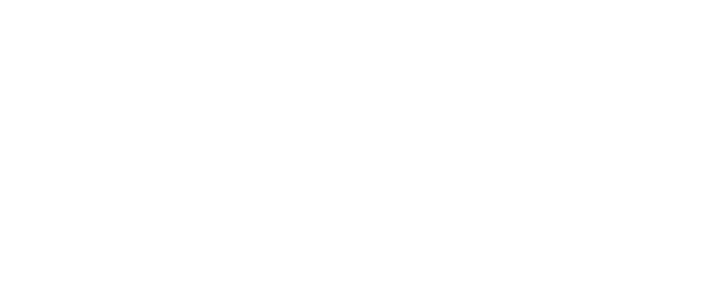
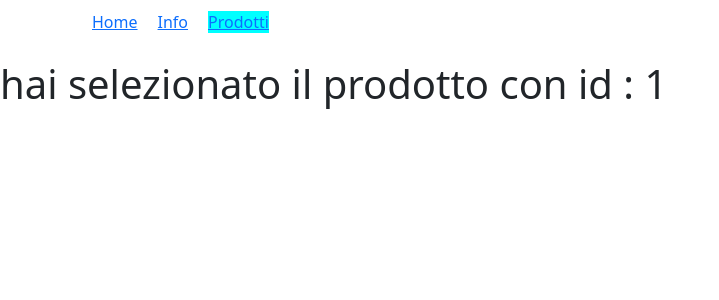
Before and after one commit to SergioGBosco/react-router, a React (Vite) app: page /prodotti/1 in a window 1280 px wide. Before the commit this address had no page. Shown: the top 300 px of the page, without its empty margins (0-719 px from the left). Built offline with nearby package versions, Linux system fonts and the light colour scheme; no server answers.

Commit message:
feat: add page for show the details product

```diff
--- a/src/App.jsx
+++ b/src/App.jsx
@@ -3,6 +3,7 @@
 import InfoPage from "./assets/pages/InfoPage";
 import ProdottiPage from "./assets/pages/ProdottiPage";
 import DefaultLayout from "./assets/layouts/DefaultLayout";
+import DettaglioProdottoPage from "./assets/pages/DettaglioProdottoPage";
 function App() {
 
 
@@ -10,9 +11,10 @@
     <BrowserRouter>
       <Routes>
         <Route element={<DefaultLayout />}>
-          <Route path="/" element={<HomePage />}>=</Route>
-          <Route path="/info" element={<InfoPage />}>=</Route>
-          <Route path="/prodotti" element={<ProdottiPage />}>=</Route>
+          <Route path="/" element={<HomePage />} />
+          <Route path="/info" element={<InfoPage />} />
+          <Route path="/prodotti" element={<ProdottiPage />} />
+          <Route path="/prodotti/:id" element={<DettaglioProdottoPage />} />
         </Route>
       </Routes>
     </BrowserRouter >
--- a/src/assets/components/Header.jsx
+++ b/src/assets/components/Header.jsx
@@ -6,7 +6,7 @@
       <div className="container">
         <div className="row">
           <div className="col-12">
-            <ul className='list-unstyled d-flex justify-content-center px5'>
+            <ul className='list-unstyled d-flex'>
               <li>
                 <NavLink to={"/"}>Home</NavLink>
               </li>
--- /dev/null
+++ b/src/assets/pages/DettaglioProdottoPage.jsx
@@ -0,0 +1,21 @@
+import axios from "axios";
+import { useEffect } from "react"
+import { useParams } from "react-router-dom"
+const DettaglioProdottoPage = () => {
+  const { id } = useParams();
+
+
+  useEffect(() => {
+    axios.get(`https://fakestoreapi.com/products/:${id}`).then(resp => {
+      console.log(resp.data)
+    })
+  }, [])
+
+  return (
+    <div>
+      <h1>hai selezionato il prodotto con id : {id}</h1>
+    </div>
+  )
+}
+
+export default DettaglioProdottoPage
```
Also changed, not shown: 1 other file (tests, documents, lock files or other folders).
